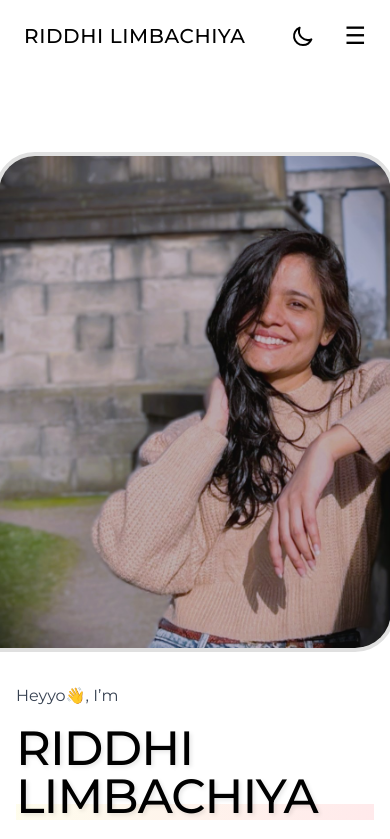
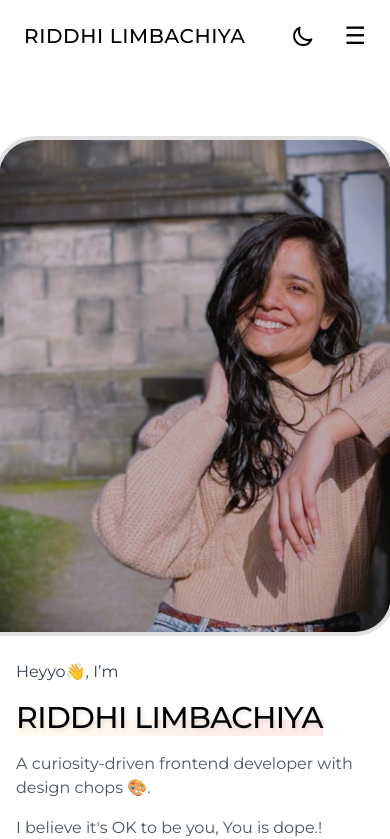
Before and after one commit to Krishnapriya-prasannan/portfolio, a React (Create React App) app: page / in a window 390 px wide. Shown: the top 839 px of the page. Built offline with nearby package versions, Linux system fonts and the light colour scheme.

Commit message:
some changes

```diff
--- a/src/Components/Hero.js
+++ b/src/Components/Hero.js
@@ -12,7 +12,7 @@ const Hero = () => {
     >
       {/* Image Section */}
       <div
-        className={`overflow-hidden mt-4 mb-4 md:mb-0 md:order-last md:ml-0 flex-shrink-0 border-4 ${
+        className={`overflow-hidden  mb-4 md:mb-0 md:order-last md:ml-0 flex-shrink-0 border-4 ${
           darkMode ? "border-[#333333]" : "border-[#E0E0E0]"
         } md:border-0 rounded-[40px_40px_40px_4px]`} // Border color for dark mode
         style={{
@@ -30,16 +30,18 @@ const Hero = () => {
       </div>
 
       {/* Text Content */}
-      <div className="md:w-[calc(100%-450px)] text-left md:pr-8 space-y-4 mt-4 md:mt-0">
+      <div className="md:w-[calc(100%-450px)] text-left md:pr-8 space-y-4 mt-2 md:mt-0">
         <p
           className={`text-[16px] font-[400] leading-[24px] text-left ${
             darkMode ? "text-[#E0E0E0]" : "text-gray-700"
-          }`}
+          } md:text-[16px] md:font-[400] md:leading-[24px] md:text-left`}
         >
           Heyyo👋, I’m
         </p>
         <h2
-          className={`text-[48px] font-[500] leading-[48px] tracking-[-0.02em] text-left ${darkMode ? "text-[#E0E0E0]" : "text-black"}`}
+          className={`text-[30px] font-[500] leading-[36px] tracking-[-0.02em] text-left ${
+            darkMode ? "text-[#E0E0E0]" : "text-black"
+          } md:text-[48px] md:font-[500] md:leading-[48px]`}
           style={{
             position: "relative", // To position the pseudo-element
             zIndex: "1", // Ensure text stays above the pseudo-element
@@ -66,14 +68,14 @@ const Hero = () => {
         <p
           className={`text-[16px] font-[400] leading-[24px] text-left mt-4 ${
             darkMode ? "text-[#E0E0E0]" : "text-gray-600"
-          }`}
+          } md:text-[16px] md:font-[400] md:leading-[24px] md:text-left`}
         >
           A curiosity-driven frontend developer with design chops 🎨.
         </p>
         <p
           className={`text-[16px] font-[400] leading-[24px] text-left ${
             darkMode ? "text-[#E0E0E0]" : "text-gray-600"
-          }`}
+          } md:text-[16px] md:font-[400] md:leading-[24px] md:text-left`}
         >
           I believe it's OK to be you, You is dope.!
         </p>
```
